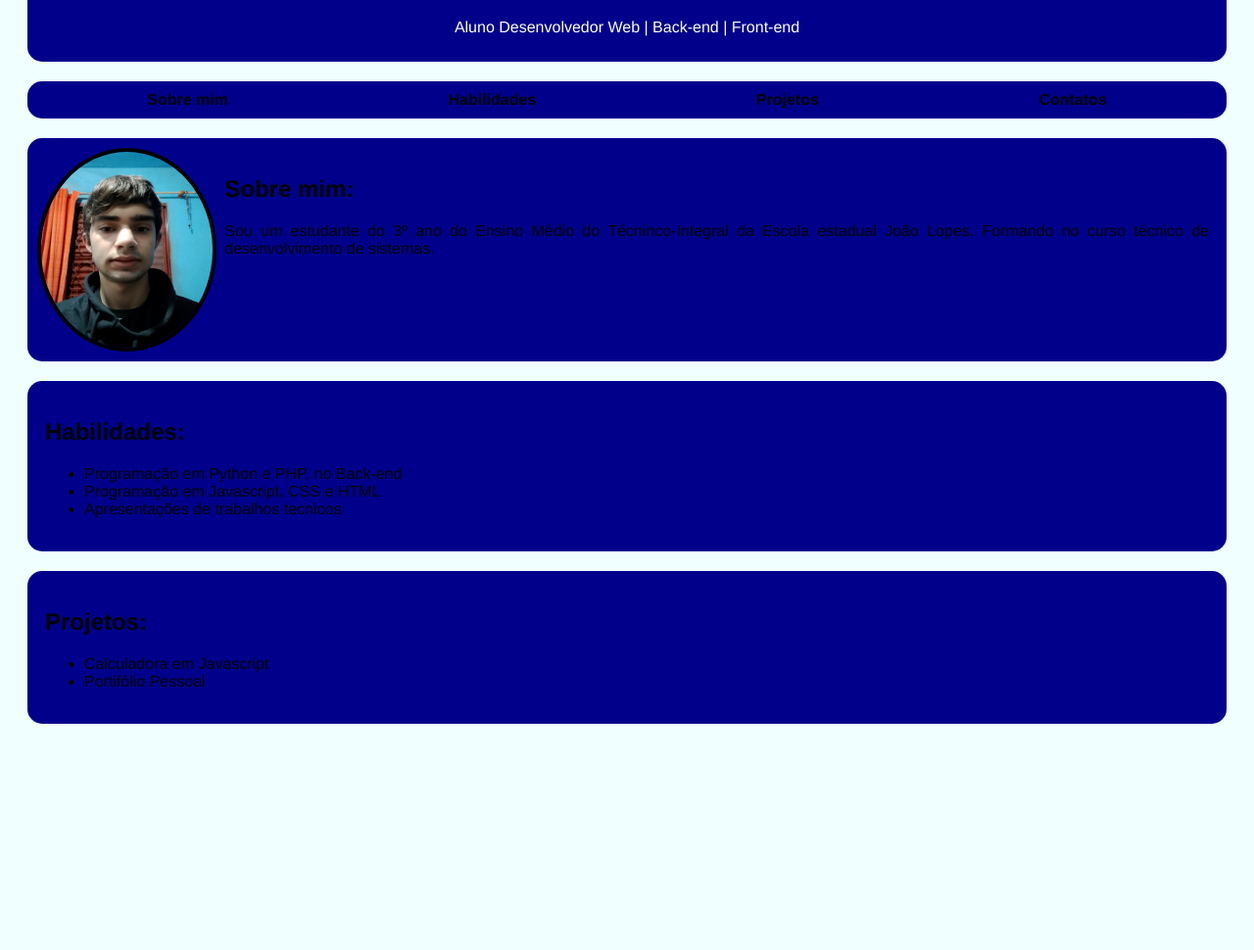
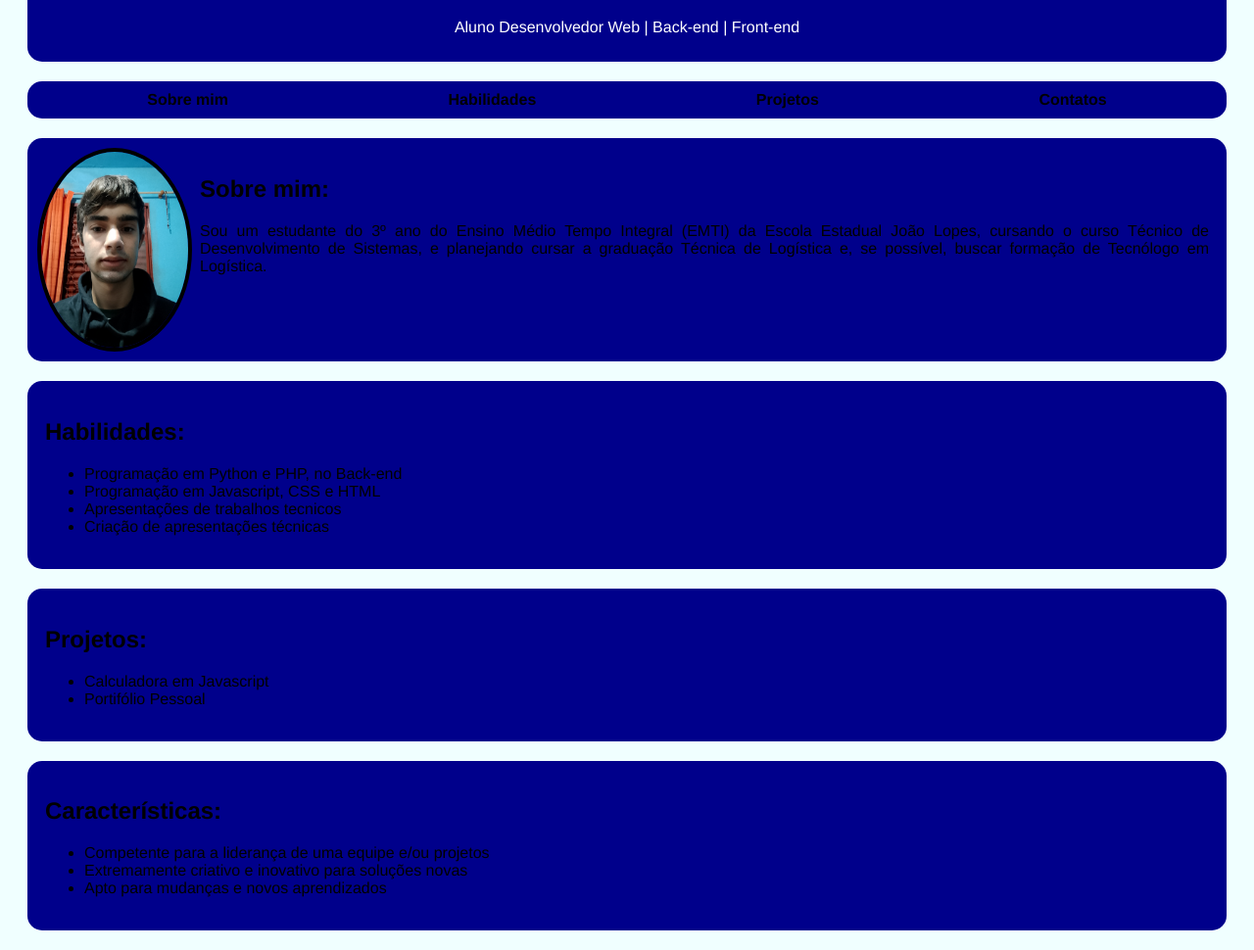
Before and after one commit to Julio-Cesar2000/Portifolio, a plain HTML site: page Index.html in a window 1280 px wide. Shown: the part 91-1061 px from the top of the page at 98% size. Before the commit the page ends 850 px from the top, so only its background shows below. Drawn offline with Linux system fonts and the light colour scheme.

Commit message:
Commit Caracteristicas

```diff
--- a/Index.html
+++ b/Index.html
@@ -30,7 +30,7 @@
             <div class="informacoe">
                 <h1>Sobre mim:</h1>
 
-                <p>Sou um estudante do 3º ano do Ensino Médio do Técninco-Integral da Escola estadual João Lopes. Formando no curso técnico de desenvolvimento de sistemas.</p>
+                <p>Sou um estudante do 3º ano do Ensino Médio Tempo Integral (EMTI) da Escola Estadual João Lopes, cursando o curso Técnico de Desenvolvimento de Sistemas, e planejando cursar a graduação Técnica de Logística e, se possível, buscar formação de Tecnólogo em Logística.</p>
             </div>
 
         </section>
@@ -43,6 +43,7 @@
                     <li>Programação em Python e PHP, no Back-end</li>
                     <li>Programação em Javascript, CSS e HTML</li>
                     <li>Apresentações de trabalhos tecnicos</li>
+                    <li>Criação de apresentações técnicas</li>
                 </ul>
             </div>
 
@@ -60,6 +61,21 @@
 
         </section>
 
+        <section id="caracteristica">
+
+            <div class="informacoe">
+                <h1>Características:</h1>
+                <ul>
+                    <li>Competente para a liderança de uma equipe e/ou projetos</li>
+                    <li>Extremamente criativo e inovativo para soluções novas</li>
+                    <li>Apto para mudanças e novos aprendizados</li>
+                </ul>
+            </div>
+
+        </section>
+
+
+
     </body>
 
 </body>
```
